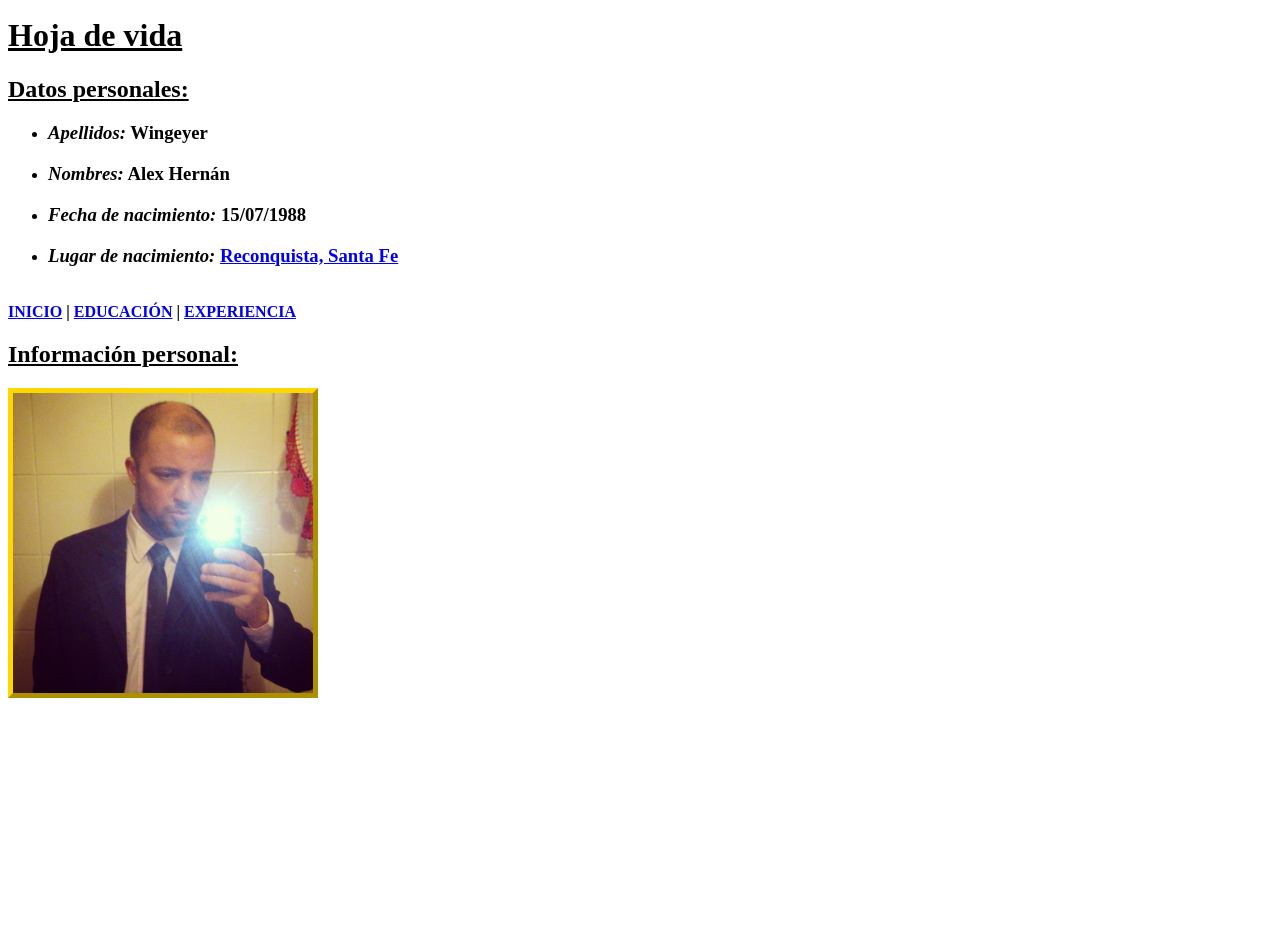
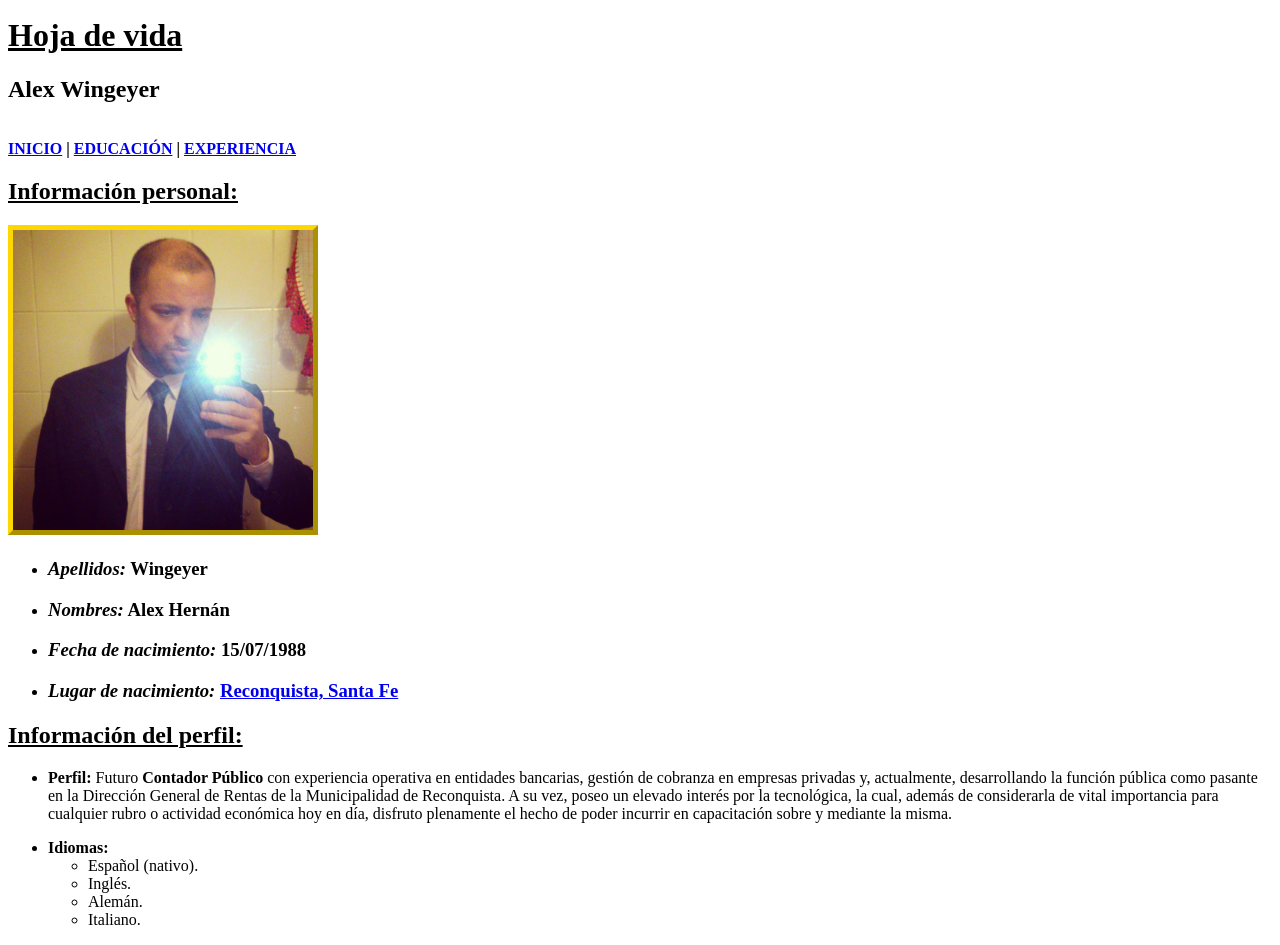
Before and after one commit to wingeyera88/EvaluacionFinal, a plain HTML site: page index.html in a window 1280 px wide. Shown: the part 160-1105 px from the top of the page. Before the commit the page ends 870 px from the top, so only its background shows below. Drawn offline with Linux system fonts and the light colour scheme.

Commit message:
Se agregó sección PERFIL (info. de perfil e idiomas) y se reubicaron los datos personales

```diff
--- a/index.html
+++ b/index.html
@@ -19,15 +19,8 @@
     </header>
 
     <h2>
-      <u>Datos personales:</u>
+      Alex Wingeyer
     </h2>
-
-    <ul>
-      <li><h3><em>Apellidos:</em> Wingeyer</h3></li>
-      <li><h3><em>Nombres:</em> Alex Hernán</h3></li>
-      <li><h3><em>Fecha de nacimiento:</em> 15/07/1988</h3></li>
-      <li><h3><em>Lugar de nacimiento:</em> <a href="https://es.wikipedia.org/wiki/Reconquista_(ciudad)" target="_blank">Reconquista, Santa Fe</a></h3></li>
-    </ul>
   </br>
 
     <strong><a href=".../index.html">INICIO</a> | <a href="educacion/educacion.html">EDUCACIÓN</a> | <a href="experiencia/experiencia.html">EXPERIENCIA</a></strong>
@@ -38,5 +31,33 @@
 
     <img src="image/fotoperfil.jpg" alt="FotoPerfil" title="fotoperfil" width="300px" style="border: gold 5px outset">
 
+    <ul>
+      <li><h3><em>Apellidos:</em> Wingeyer</h3></li>
+      <li><h3><em>Nombres:</em> Alex Hernán</h3></li>
+      <li><h3><em>Fecha de nacimiento:</em> 15/07/1988</h3></li>
+      <li><h3><em>Lugar de nacimiento:</em> <a href="https://es.wikipedia.org/wiki/Reconquista_(ciudad)" target="_blank">Reconquista, Santa Fe</a></h3></li>
+    </ul>
+
+    <h2>
+      <u>Información del perfil:</u>
+    </h2>
+
+    <ul><li><p style="text-allign= justify">
+      <b>Perfil:</b> Futuro <b>Contador Público</b> con experiencia operativa en entidades bancarias, gestión de cobranza en empresas privadas y, actualmente, desarrollando
+      la función pública como pasante en la Dirección General de Rentas de la Municipalidad de Reconquista.
+      A su vez, poseo un elevado interés por la tecnológica, la cual, además de considerarla de vital importancia para cualquier rubro o actividad
+      económica hoy en día, disfruto plenamente el hecho de poder incurrir en capacitación sobre y mediante la misma.
+    </li></p>
+    <li>
+      <b>Idiomas:</b>
+      <ul>
+        <li>Español (nativo).</li>
+        <li>Inglés.</li>
+        <li>Alemán.</li>
+        <li>Italiano.</li>
+      </ul>
+    </li>
+    </ul>
+
   </body>
 </html>
```
